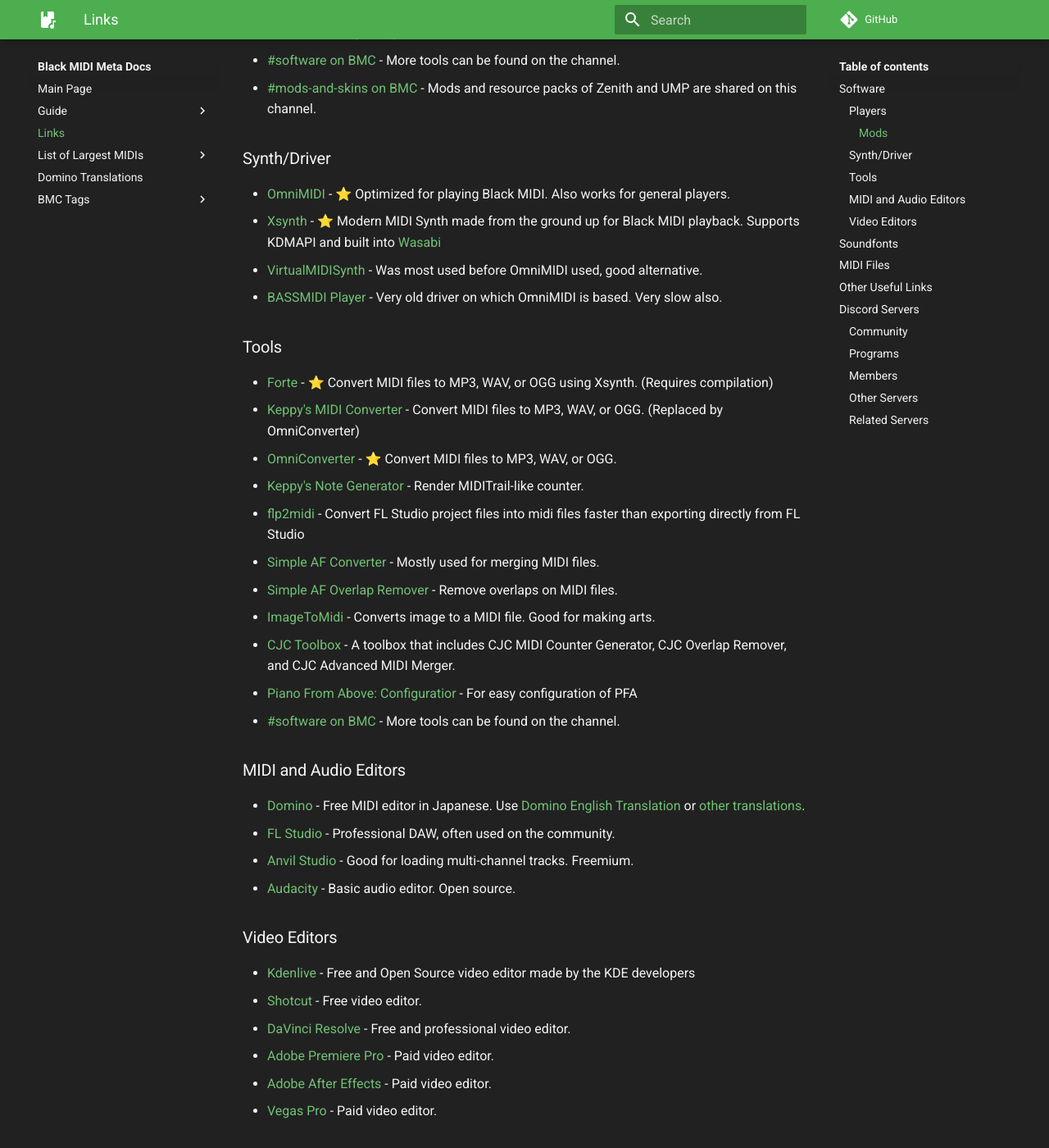
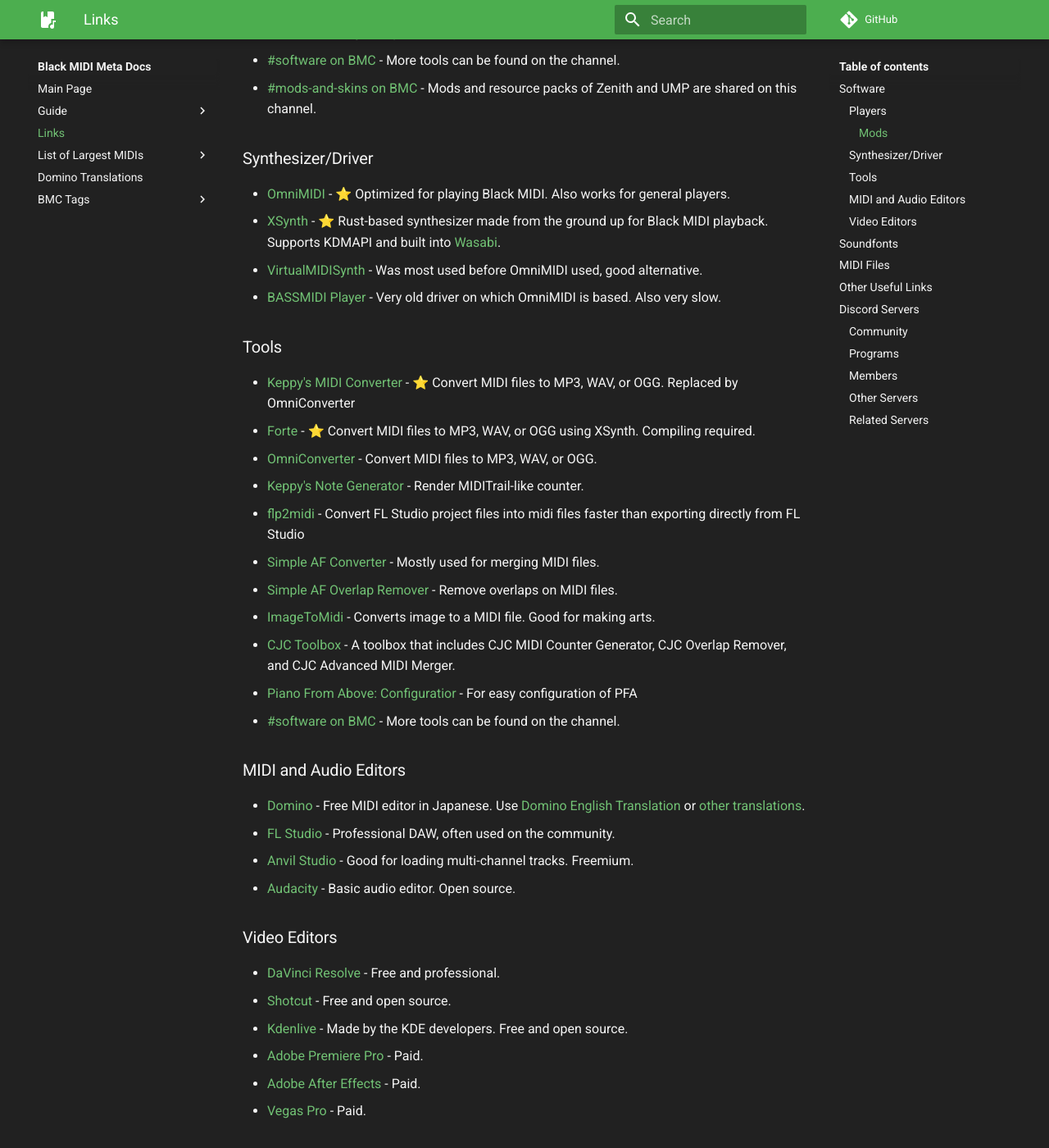
Before and after one commit to Hans5958/Black-MIDI-Meta, an MkDocs documentation site: the page built from docs/links.md, in a window 1280 px wide and 1400 px high, scrolled down 1073 px. Shown: the whole window at 82% size. Built offline with MkDocs 1.6.1 and Material for MkDocs 9.7.7, drawn with Linux system fonts in a browser that asks for light colours; comment, search, counter and statistics services are not loaded; some of the changed text lies outside the part shown.

Commit message:
Tidy up Links again

```diff
--- a/docs/links.md
+++ b/docs/links.md
@@ -5,13 +5,13 @@
 ### Players
 
 - [Piano From Above](https://github.com/brian-pantano/PianoFromAbove) - ⭐ Mostly used MIDI player on the community.
+- [Zenith](https://github.com/arduano/Zenith-MIDI/) - ⭐ MIDI renderer, made with C#, alternative to UMP.
+- [Kiva](https://github.com/arduano/Kiva/) - ⭐ MIDI player, alternative to PFA. (Replaced by Wasabi)
+- [Wasabi](https://github.com/arduano/wasabi) - ⭐ MIDI player, alternative to PFA, while focusing on performance. Compilation required.
 - [Synthesia](https://www.synthesiagame.com/download) - Mainstream piano roll software/MIDI player, often used by YouTube creators. Paid.
 - [Synthesia (9.0)](https://www.synthesiagame.com/downloadSynthesia?product=Synthesia&platform=win_sa&version=9) - Latest free version of Synthesia.
 - [Ultralight MIDI Player](https://pipiraworld.web.fc2.com/ump/en.html) - Alternative to PFA, made with Java. Can be used for rendering MIDI files.
-- [Zenith](https://github.com/arduano/Zenith-MIDI/) - ⭐ MIDI renderer, made with C#, alternative to UMP.
-- [Kiva](https://github.com/arduano/Kiva/) - MIDI player, alternative to PFA. (Replaced by Wasabi)
-- [Wasabi](https://github.com/arduano/wasabi) - ⭐ MIDI player, alternative to PFA, while focusing on performance (Requires compilation)
-- [Chikara](https://github.com/Kaydax/Chikara) - MIDI player (Replaced by Wasabi)
+- [Chikara](https://github.com/Kaydax/Chikara) - MIDI player. Replaced by Wasabi.
 - [mmidi](https://web.archive.org/web/20210303204501/http://sono.9net.org/prog/mmidi/data/) - Lightweight console MIDI player.
 - [Toms's MIDI Player](http://www.grandgent.com/tom/projects/tmidi/) - Lightweight MIDI player.
 - [vanBasco's Karaoke Player](http://www.vanbasco.com/karaokeplayer/) - Basic MIDI player.
@@ -23,7 +23,7 @@
 
 #### Mods
 
-- [khang06/PianoFromAbove](https://github.com/khang06/PianoFromAbove) - khang06's fork of PFA
+- [khang06/PianoFromAbove](https://github.com/khang06/PianoFromAbove) - khang06's fork of PFA.
 - [Kiva Modded](https://github.com/MrCHB1/Kiva-Modded) - Modded version by MrCHB1.
 - [SharpMIDI](https://github.com/EmK530/SharpMIDI) - Abandoned project where ConMIDI is based upon.
 - [MIDITest Mod](https://drive.google.com/drive/folders/0B-jbdgbiY_-YRkFFcmJyOERwYlU) - Mods of BASSMIDI Tester.
@@ -31,18 +31,18 @@
 - [#software on BMC](https://discord.com/channels/139268201803546624/342003805270966284) - More tools can be found on the channel.
 - [#mods-and-skins on BMC](https://discord.com/channels/139268201803546624/387414720837320706) - Mods and resource packs of Zenith and UMP are shared on this channel.
 
-### Synth/Driver
+### Synthesizer/Driver
 
 - [OmniMIDI](https://github.com/KeppySoftware/OmniMIDI/) - ⭐ Optimized for playing Black MIDI. Also works for general players.
-- [Xsynth](https://github.com/arduano/xsynth/) - ⭐ Modern MIDI Synth made from the ground up for Black MIDI playback. Supports KDMAPI and built into [Wasabi](https://github.com/arduano/wasabi)
+- [XSynth](https://github.com/arduano/xsynth/) - ⭐ Rust-based synthesizer made from the ground up for Black MIDI playback. Supports KDMAPI and built into [Wasabi](https://github.com/arduano/wasabi).
 - [VirtualMIDISynth](https://coolsoft.altervista.org/en/virtualmidisynth) - Was most used before OmniMIDI used, good alternative.
-- [BASSMIDI Player](https://drive.google.com/drive/folders/1yzy9HowL8bao9w--u3VUGIcczF4nrCkI) - Very old driver on which OmniMIDI is based. Very slow also.
+- [BASSMIDI Player](https://drive.google.com/drive/folders/1yzy9HowL8bao9w--u3VUGIcczF4nrCkI) - Very old driver on which OmniMIDI is based. Also very slow.
 
 ### Tools
 
-- [Forte](https://github.com/MyBlackMIDIScore/forte) - ⭐ Convert MIDI files to MP3, WAV, or OGG using Xsynth. (Requires compilation)
-- [Keppy's MIDI Converter](https://github.com/KeppySoftware/KMC) - Convert MIDI files to MP3, WAV, or OGG. (Replaced by OmniConverter)
-- [OmniConverter](https://github.com/KaleidonKep99/OmniConverter) - ⭐ Convert MIDI files to MP3, WAV, or OGG.
+- [Keppy's MIDI Converter](https://github.com/KeppySoftware/KMC) - ⭐ Convert MIDI files to MP3, WAV, or OGG. Replaced by OmniConverter
+- [Forte](https://github.com/MyBlackMIDIScore/forte) - ⭐ Convert MIDI files to MP3, WAV, or OGG using XSynth. Compiling required.
+- [OmniConverter](https://github.com/KaleidonKep99/OmniConverter) - Convert MIDI files to MP3, WAV, or OGG.
 - [Keppy's Note Generator](https://github.com/KeppySoftware/KeppyCounterGenerator) - Render MIDITrail-like counter.
 - [flp2midi](https://github.com/Kaydax/flp2midi) - Convert FL Studio project files into midi files faster than exporting directly from FL Studio
 - [Simple AF Converter](https://github.com/DixelU/SAFC/releases) - Mostly used for merging MIDI files.
@@ -61,12 +61,12 @@
 
 ### Video Editors
 
-- [Kdenlive](https://kdenlive.org/en/) - Free and Open Source video editor made by the KDE developers
-- [Shotcut](https://shotcut.org/) - Free video editor.
-- [DaVinci Resolve](https://www.blackmagicdesign.com/products/davinciresolve/) - Free and professional video editor.
-- [Adobe Premiere Pro](https://www.adobe.com/products/premiere.html) - Paid video editor.
-- [Adobe After Effects](https://www.adobe.com/products/aftereffects.html) - Paid video editor.
-- [Vegas Pro](https://www.vegascreativesoftware.com/us/vegas-pro/) - Paid video editor.
+- [DaVinci Resolve](https://www.blackmagicdesign.com/products/davinciresolve/) - Free and professional.
+- [Shotcut](https://shotcut.org/) - Free and open source.
+- [Kdenlive](https://kdenlive.org/en/) - Made by the KDE developers. Free and open source.
+- [Adobe Premiere Pro](https://www.adobe.com/products/premiere.html) - Paid.
+- [Adobe After Effects](https://www.adobe.com/products/aftereffects.html) - Paid.
+- [Vegas Pro](https://www.vegascreativesoftware.com/us/vegas-pro/) - Paid.
 
 ## Soundfonts
 
```
Also changed, not shown: other parts of docs/links.md (+1 -1 lines).
